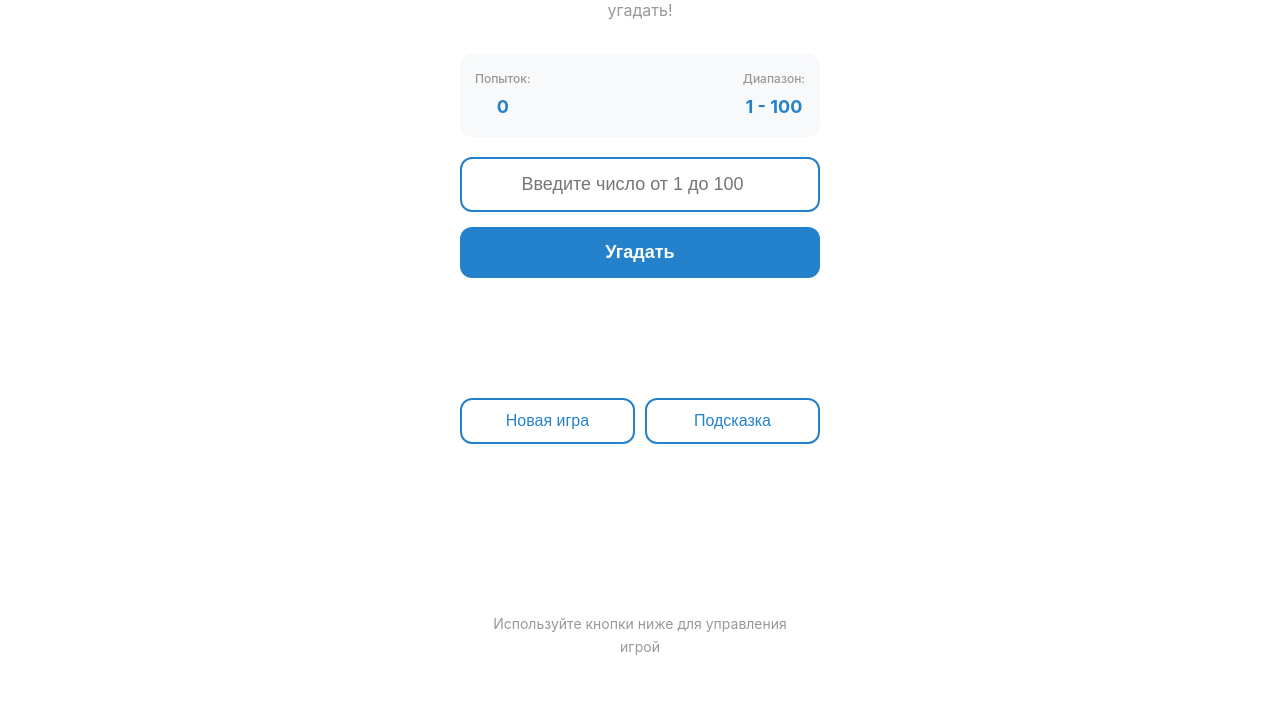
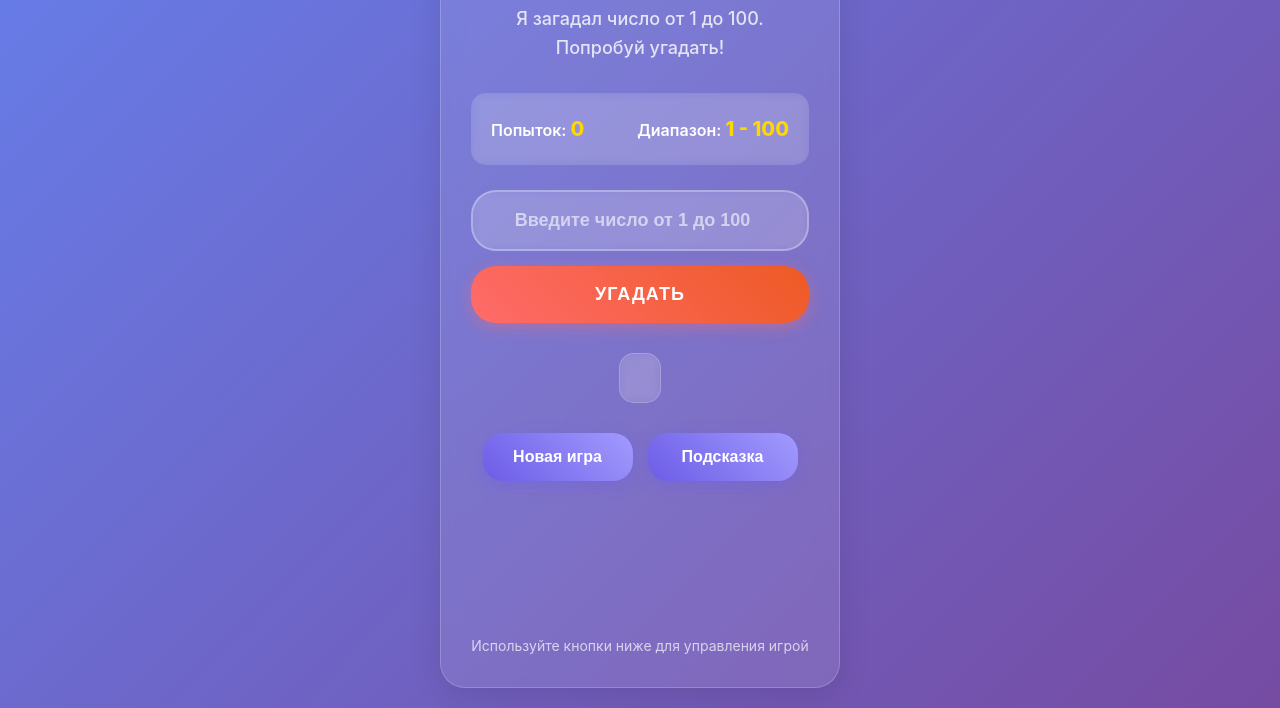
Before and after one commit to Bexull/telegram-mini-app-game, a website: page index.html in a window 1280 px wide. Shown: the part 102-810 px from the top of the page. Drawn offline with Linux system fonts and the light colour scheme.

Commit message:
Улучшить дизайн мини-приложения - добавить градиенты, анимации и современный UI

```diff
--- a/mini_app.css
+++ b/mini_app.css
@@ -1,4 +1,4 @@
-/* Telegram Mini App стили */
+/* Telegram Mini App стили - Улучшенный дизайн */
 * {
     margin: 0;
     padding: 0;
@@ -7,19 +7,25 @@
 
 body {
     font-family: -apple-system, BlinkMacSystemFont, 'Segoe UI', Roboto, sans-serif;
-    background: var(--tg-theme-bg-color, #ffffff);
-    color: var(--tg-theme-text-color, #000000);
+    background: linear-gradient(135deg, #667eea 0%, #764ba2 100%);
+    color: #ffffff;
     line-height: 1.6;
     min-height: 100vh;
+    transition: all 0.3s ease;
 }
 
 .container {
     max-width: 400px;
-    margin: 0 auto;
-    padding: 20px;
-    min-height: 100vh;
+    margin: 10px auto;
+    padding: 30px;
+    min-height: calc(100vh - 20px);
     display: flex;
     flex-direction: column;
+    background: rgba(255, 255, 255, 0.1);
+    backdrop-filter: blur(10px);
+    border-radius: 25px;
+    box-shadow: 0 8px 32px rgba(0, 0, 0, 0.1);
+    border: 1px solid rgba(255, 255, 255, 0.2);
 }
 
 .header {
@@ -28,50 +34,45 @@ body {
 }
 
 .header h1 {
-    font-size: 28px;
-    margin-bottom: 10px;
-    color: var(--tg-theme-text-color, #000000);
+    font-size: 32px;
+    margin-bottom: 15px;
+    color: #ffffff;
+    text-shadow: 2px 2px 4px rgba(0, 0, 0, 0.3);
+    font-weight: 800;
 }
 
 .subtitle {
-    color: var(--tg-theme-hint-color, #999999);
-    font-size: 16px;
+    color: rgba(255, 255, 255, 0.8);
+    font-size: 18px;
+    font-weight: 500;
 }
 
 .game-area {
     flex: 1;
     display: flex;
     flex-direction: column;
-    gap: 20px;
+    gap: 25px;
 }
 
 .game-info {
     display: flex;
     justify-content: space-between;
-    background: var(--tg-theme-secondary-bg-color, #f8f9fa);
-    padding: 15px;
-    border-radius: 12px;
-    font-weight: 500;
+    background: rgba(255, 255, 255, 0.1);
+    padding: 20px;
+    border-radius: 15px;
+    backdrop-filter: blur(5px);
 }
 
 .attempts, .range {
-    display: flex;
-    flex-direction: column;
-    align-items: center;
-    gap: 5px;
+    text-align: center;
+    font-weight: 600;
+    font-size: 16px;
 }
 
-.attempts span:first-child,
-.range span:first-child {
-    font-size: 12px;
-    color: var(--tg-theme-hint-color, #999999);
-}
-
-.attempts span:last-child,
-.range span:last-child {
-    font-size: 18px;
-    font-weight: bold;
-    color: var(--tg-theme-button-color, #2481cc);
+.attempts span:last-child, .range span:last-child {
+    color: #ffd700;
+    font-size: 20px;
+    font-weight: 800;
 }
 
 .input-section {
@@ -82,48 +83,60 @@ body {
 
 #guess-input {
     width: 100%;
-    padding: 15px;
-    border: 2px solid var(--tg-theme-button-color, #2481cc);
-    border-radius: 12px;
+    padding: 18px 20px;
+    border: 2px solid rgba(255, 255, 255, 0.3);
+    border-radius: 25px;
     font-size: 18px;
+    font-weight: 600;
     text-align: center;
-    background: var(--tg-theme-bg-color, #ffffff);
-    color: var(--tg-theme-text-color, #000000);
-    outline: none;
-    transition: border-color 0.3s ease;
+    background: rgba(255, 255, 255, 0.1);
+    color: #ffffff;
+    backdrop-filter: blur(5px);
+    transition: all 0.3s ease;
 }
 
 #guess-input:focus {
-    border-color: var(--tg-theme-button-color, #2481cc);
-    box-shadow: 0 0 0 3px rgba(36, 129, 204, 0.1);
+    outline: none;
+    border-color: #ffd700;
+    box-shadow: 0 0 20px rgba(255, 215, 0, 0.3);
+    transform: scale(1.02);
+}
+
+#guess-input::placeholder {
+    color: rgba(255, 255, 255, 0.6);
 }
 
 #guess-button {
-    width: 100%;
-    padding: 15px;
-    background: var(--tg-theme-button-color, #2481cc);
-    color: var(--tg-theme-button-text-color, #ffffff);
+    background: linear-gradient(45deg, #ff6b6b, #ee5a24);
+    color: #ffffff;
     border: none;
-    border-radius: 12px;
+    padding: 18px 30px;
+    border-radius: 25px;
     font-size: 18px;
-    font-weight: bold;
+    font-weight: 700;
     cursor: pointer;
     transition: all 0.3s ease;
+    box-shadow: 0 4px 15px rgba(255, 107, 107, 0.4);
+    text-transform: uppercase;
+    letter-spacing: 1px;
 }
 
 #guess-button:hover {
-    background: var(--tg-theme-button-color, #1a6bb3);
-    transform: translateY(-2px);
+    transform: translateY(-3px) scale(1.05);
+    box-shadow: 0 8px 25px rgba(255, 107, 107, 0.6);
+    background: linear-gradient(45deg, #ff5252, #d63031);
 }
 
 #guess-button:active {
-    transform: translateY(0);
+    transform: translateY(-1px) scale(1.02);
 }
 
 #guess-button:disabled {
-    background: var(--tg-theme-hint-color, #999999);
+    opacity: 0.5;
     cursor: not-allowed;
     transform: none;
+    background: #95a5a6;
+    box-shadow: none;
 }
 
 .result-section {
@@ -136,67 +149,81 @@ body {
 .result-message {
     text-align: center;
     font-size: 18px;
-    font-weight: 500;
-    padding: 15px;
-    border-radius: 12px;
+    font-weight: 600;
+    padding: 15px 20px;
+    border-radius: 15px;
+    background: rgba(255, 255, 255, 0.1);
+    backdrop-filter: blur(5px);
+    border: 1px solid rgba(255, 255, 255, 0.2);
     min-height: 50px;
     display: flex;
     align-items: center;
     justify-content: center;
-    transition: all 0.3s ease;
 }
 
 .result-message.success {
-    background: #d4edda;
-    color: #155724;
-    border: 1px solid #c3e6cb;
+    background: linear-gradient(45deg, #00b894, #00a085);
+    color: #ffffff;
+    animation: pulse 0.5s ease-in-out;
+}
+
+.result-message.error {
+    background: linear-gradient(45deg, #e17055, #d63031);
+    color: #ffffff;
+    animation: shake 0.5s ease-in-out;
 }
 
 .result-message.hint {
-    background: #fff3cd;
-    color: #856404;
-    border: 1px solid #ffeaa7;
-}
-
-.result-message.error {
-    background: #f8d7da;
-    color: #721c24;
-    border: 1px solid #f5c6cb;
+    background: linear-gradient(45deg, #74b9ff, #0984e3);
+    color: #ffffff;
+    animation: pulse 0.3s ease-in-out;
 }
 
 .controls {
     display: flex;
-    gap: 10px;
-    margin-top: 20px;
+    gap: 15px;
+    justify-content: center;
 }
 
 .new-game-btn, .hint-btn {
-    flex: 1;
-    padding: 12px;
-    border: 2px solid var(--tg-theme-button-color, #2481cc);
-    background: transparent;
-    color: var(--tg-theme-button-color, #2481cc);
-    border-radius: 12px;
+    background: linear-gradient(45deg, #6c5ce7, #a29bfe);
+    color: #ffffff;
+    border: none;
+    padding: 15px 25px;
+    border-radius: 20px;
     font-size: 16px;
-    font-weight: 500;
+    font-weight: 600;
     cursor: pointer;
     transition: all 0.3s ease;
+    box-shadow: 0 4px 15px rgba(108, 92, 231, 0.4);
+    flex: 1;
+    max-width: 150px;
 }
 
 .new-game-btn:hover, .hint-btn:hover {
-    background: var(--tg-theme-button-color, #2481cc);
-    color: var(--tg-theme-button-text-color, #ffffff);
+    transform: translateY(-2px) scale(1.05);
+    box-shadow: 0 6px 20px rgba(108, 92, 231, 0.6);
+    background: linear-gradient(45deg, #5f3dc4, #9775fa);
+}
+
+.new-game-btn:active, .hint-btn:active {
+    transform: translateY(0) scale(1.02);
 }
 
 .footer {
     text-align: center;
-    margin-top: 30px;
-    padding: 20px;
-    color: var(--tg-theme-hint-color, #999999);
+    margin-top: 20px;
+    color: rgba(255, 255, 255, 0.7);
     font-size: 14px;
 }
 
 /* Анимации */
+@keyframes pulse {
+    0% { transform: scale(1); }
+    50% { transform: scale(1.05); }
+    100% { transform: scale(1); }
+}
+
 @keyframes shake {
     0%, 100% { transform: translateX(0); }
     25% { transform: translateX(-5px); }
@@ -207,12 +234,6 @@ body {
     animation: shake 0.5s ease-in-out;
 }
 
-@keyframes pulse {
-    0% { transform: scale(1); }
-    50% { transform: scale(1.05); }
-    100% { transform: scale(1); }
-}
-
 .pulse {
     animation: pulse 0.3s ease-in-out;
 }
@@ -220,20 +241,31 @@ body {
 /* Адаптивность */
 @media (max-width: 480px) {
     .container {
-        padding: 15px;
+        margin: 5px;
+        padding: 20px;
+        border-radius: 20px;
     }
 
     .header h1 {
-        font-size: 24px;
+        font-size: 28px;
     }
 
-    .game-info {
-        flex-direction: column;
-        gap: 10px;
+    .subtitle {
+        font-size: 16px;
     }
 
-    .attempts, .range {
-        flex-direction: row;
-        justify-content: space-between;
+    .controls {
+        flex-direction: column;
+    }
+
+    .new-game-btn, .hint-btn {
+        max-width: none;
     }
 }
+
+/* Темная тема Telegram */
+@media (prefers-color-scheme: dark) {
+    body {
+        background: linear-gradient(135deg, #2d3436 0%, #636e72 100%);
+    }
+}
```
